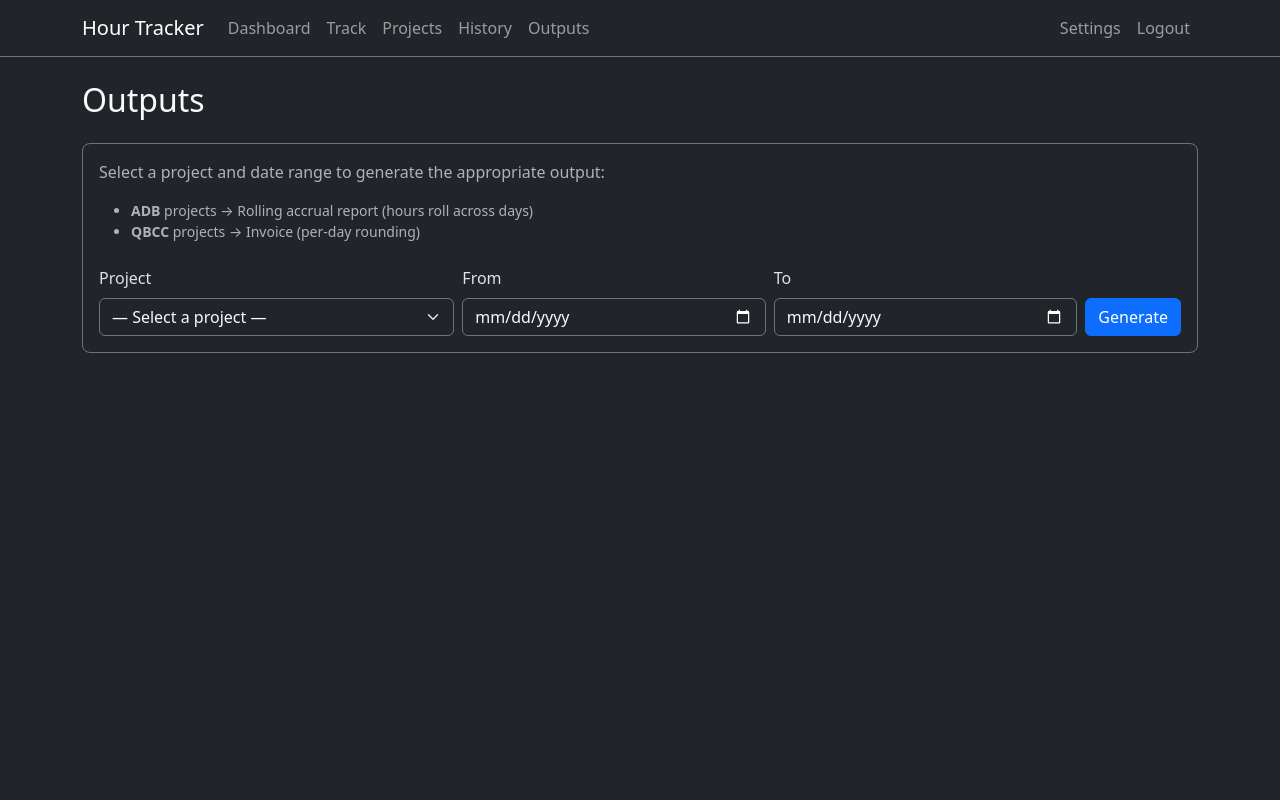
After one commit to CrazyEyesEddie/financial-services, a Flask app: page /outputs in a window 1280 px wide. The commit adds this page. Run offline with Flask 3, Linux system fonts and the light colour scheme; the visitor is signed in with stand-in values (Sample User, id 1).

Commit message:
Unified Outputs page, ADB rolling report, pipeline filtering

```diff
--- a/app.py
+++ b/app.py
@@ -515,6 +515,35 @@ def invoice():
 
 
 # ---------------------------------------------------------------------------
+# Routes – Unified Outputs
+# ---------------------------------------------------------------------------
+
+
+@app.route("/outputs", methods=["GET", "POST"])
+@login_required
+def outputs():
+    if request.method == "POST":
+        project_id = request.form.get("project_id")
+        start = request.form.get("start")
+        end = request.form.get("end")
+        project = Project.query.get(project_id)
+        if not project:
+            flash("Select a project", "warning")
+            return redirect(url_for("outputs"))
+        if project.pipeline == "ADB":
+            return redirect(
+                url_for("adb_report", project_id=project_id, start=start, end=end)
+            )
+        else:
+            return redirect(
+                url_for("invoice", project_id=project_id, start=start, end=end)
+            )
+
+    projects = Project.query.filter_by(active=True).order_by(Project.name).all()
+    return render_template("outputs.html", projects=projects)
+
+
+# ---------------------------------------------------------------------------
 # Routes – ADB Rolling Accrual Report
 # ---------------------------------------------------------------------------
 
--- a/templates/base.html
+++ b/templates/base.html
@@ -30,10 +30,7 @@
                         <a class="nav-link" href="{{ url_for('history') }}">History</a>
                     </li>
                     <li class="nav-item">
-                        <a class="nav-link" href="{{ url_for('invoice') }}">Invoice</a>
-                    </li>
-                    <li class="nav-item">
-                        <a class="nav-link" href="{{ url_for('adb_report') }}">ADB Report</a>
+                        <a class="nav-link" href="{{ url_for('outputs') }}">Outputs</a>
                     </li>
                 </ul>
                 <ul class="navbar-nav">
--- /dev/null
+++ b/templates/outputs.html
@@ -0,0 +1,50 @@
+{% extends "base.html" %}
+{% block title %}Outputs{% endblock %}
+{% block content %}
+<h2 class="mb-4">Outputs</h2>
+
+<div class="card bg-dark border-secondary">
+    <div class="card-body">
+        <p class="text-muted mb-3">Select a project and date range to generate the appropriate output:</p>
+        <ul class="text-muted small mb-4">
+            <li><strong>ADB</strong> projects → Rolling accrual report (hours roll across days)</li>
+            <li><strong>QBCC</strong> projects → Invoice (per-day rounding)</li>
+        </ul>
+        <form method="POST" class="row g-2 align-items-end">
+            <div class="col-md-4">
+                <label for="project_id" class="form-label">Project</label>
+                <select class="form-select bg-dark text-light border-secondary" id="project_id" name="project_id" required>
+                    <option value="">— Select a project —</option>
+                    {% set adb_projects = projects | selectattr("pipeline", "equalto", "ADB") | list %}
+                    {% set qbcc_projects = projects | selectattr("pipeline", "equalto", "QBCC") | list %}
+                    {% if adb_projects %}
+                    <optgroup label="ADB — Rolling Report">
+                        {% for p in adb_projects %}
+                        <option value="{{ p.id }}">{{ p.name }}</option>
+                        {% endfor %}
+                    </optgroup>
+                    {% endif %}
+                    {% if qbcc_projects %}
+                    <optgroup label="QBCC — Invoice">
+                        {% for p in qbcc_projects %}
+                        <option value="{{ p.id }}">{{ p.name }}</option>
+                        {% endfor %}
+                    </optgroup>
+                    {% endif %}
+                </select>
+            </div>
+            <div class="col">
+                <label for="start" class="form-label">From</label>
+                <input type="date" class="form-control bg-dark text-light border-secondary" id="start" name="start">
+            </div>
+            <div class="col">
+                <label for="end" class="form-label">To</label>
+                <input type="date" class="form-control bg-dark text-light border-secondary" id="end" name="end">
+            </div>
+            <div class="col-auto">
+                <button type="submit" class="btn btn-primary">Generate</button>
+            </div>
+        </form>
+    </div>
+</div>
+{% endblock %}
```
